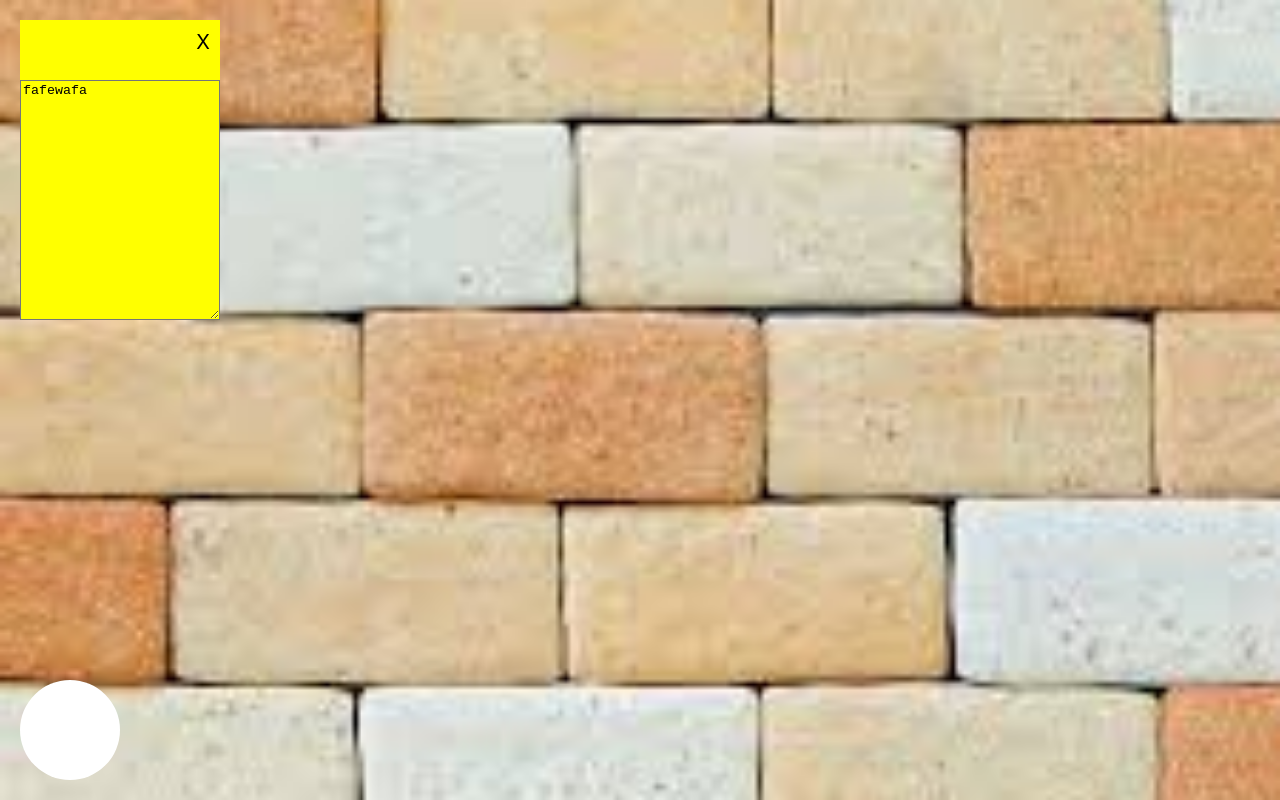
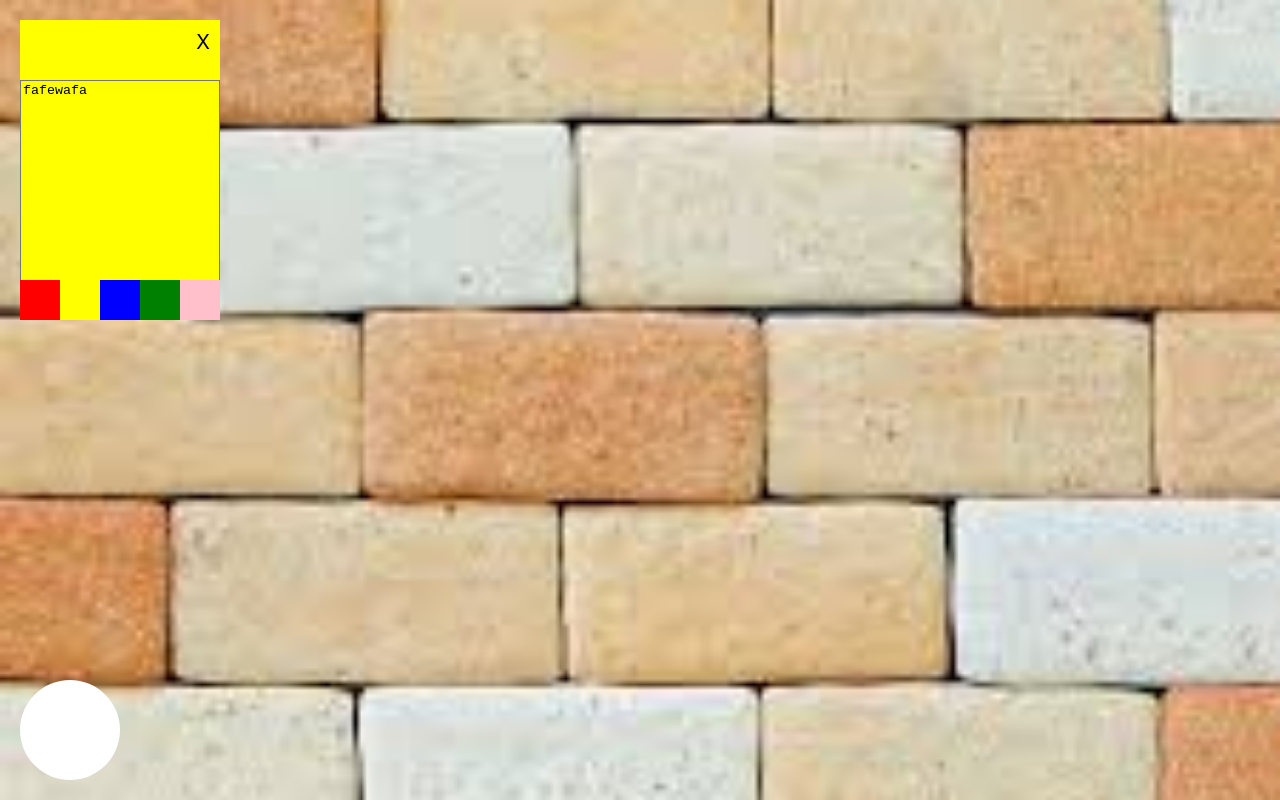
Before and after one commit to IshinoJun/vue_stday, a Nuxt app: page / in a window 1280 px wide. Built offline with nearby package versions, Linux system fonts and the light colour scheme.

Commit message:
20190420AM_commit

```diff
--- /dev/null
+++ b/components/ColorBox.vue
@@ -0,0 +1,22 @@
+<template>
+  <div
+    @click="$emit('colorClicked', $event)"
+    class="change-color"
+  />
+</template>
+
+<script>
+export default {
+}
+</script>
+
+<style scoped>
+.change-color {
+  position: absolute;
+  bottom: 0px;
+  left:  0px;
+  width: 40px;
+  height: 40px;
+  cursor: pointer;
+}
+</style>
--- a/components/Memo.vue
+++ b/components/Memo.vue
@@ -14,6 +14,16 @@
       :text="text"
       @inputed="onInputed"
     />
+    <color-box
+      v-for="i in backgroundColorList.length"
+      @colorClicked="colorClicked(i, $event)"
+        :key="i"
+        :index="i"
+        :style="{
+          left: `${40*i-40}px`,
+          background: `${backgroundColorList[i-1]}`
+        }"
+     />
   </div>
 </template>
 
@@ -21,12 +31,13 @@
 import DragHandler from '~/components/DragHandler.vue'
 import TextBox from '~/components/TextBox.vue'
 import RemoveBtn from '~/components/RemoveBtn.vue'
-
+import ColorBox from '~/components/ColorBox.vue'
 export default {
   components: {
     DragHandler,
     TextBox,
-    RemoveBtn
+    RemoveBtn,
+    ColorBox
   },
   props: {
     posX: {
@@ -46,12 +57,20 @@ export default {
       required: true
     }
   },
+  data: function () {
+    return {
+      backgroundColorList: ['red', 'yellow', 'blue', 'green', 'pink']
+    }
+  },
   methods: {
     onInputed(text) {
       this.$store.commit('setText', {
         text,
         index: this.index
       })
+    },
+    colorClicked(i, $event) {
+      this.$store.commit('colorChange', i)
     }
   }
 }
--- a/store/index.js
+++ b/store/index.js
@@ -25,7 +25,7 @@ export const mutations = {
   initMemo(state, memoData) {
     state.memoInfoList = memoData
   },
-  addMemo(state) {
+  addMemo(state, index) {
     const lastMemo = state.memoInfoList[state.memoInfoList.length - 1]
 
     state.memoInfoList = [
@@ -64,5 +64,19 @@ export const mutations = {
         return memo
       }
     })
+  },
+  colorChange(state, index) {
+    const backgroundColorList = ['red', 'yellow', 'blue', 'green', 'pink']
+    state.memoInfoList = state.memoInfoList.map((memo, i) => {
+      if (i === index) {
+        console.log(`${backgroundColorList[index - 1]}`)
+        return {
+          ...memo,
+          backgroundColor: `${backgroundColorList[index - 1]}`
+        }
+      } else {
+        return memo
+      }
+    })
   }
 }
```
